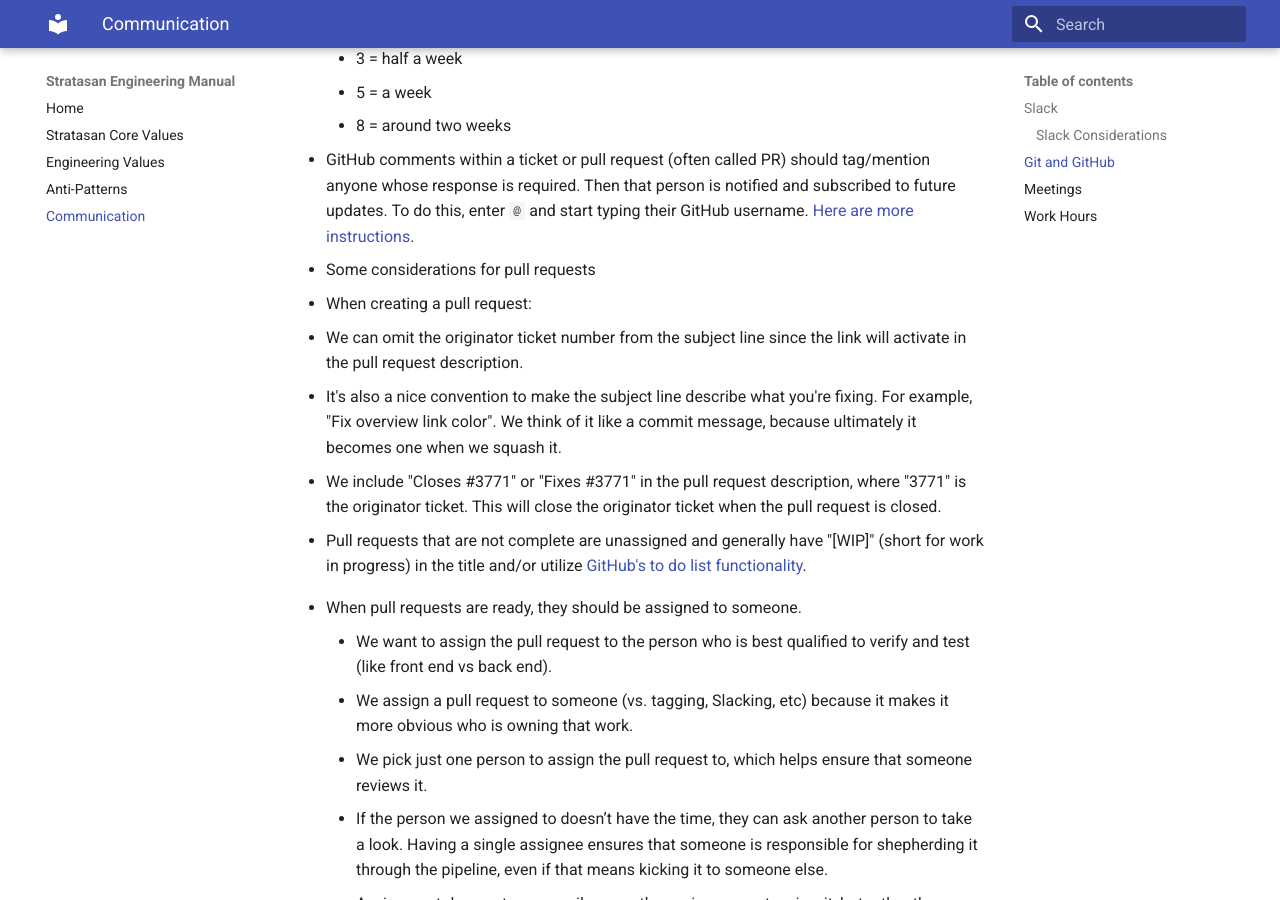
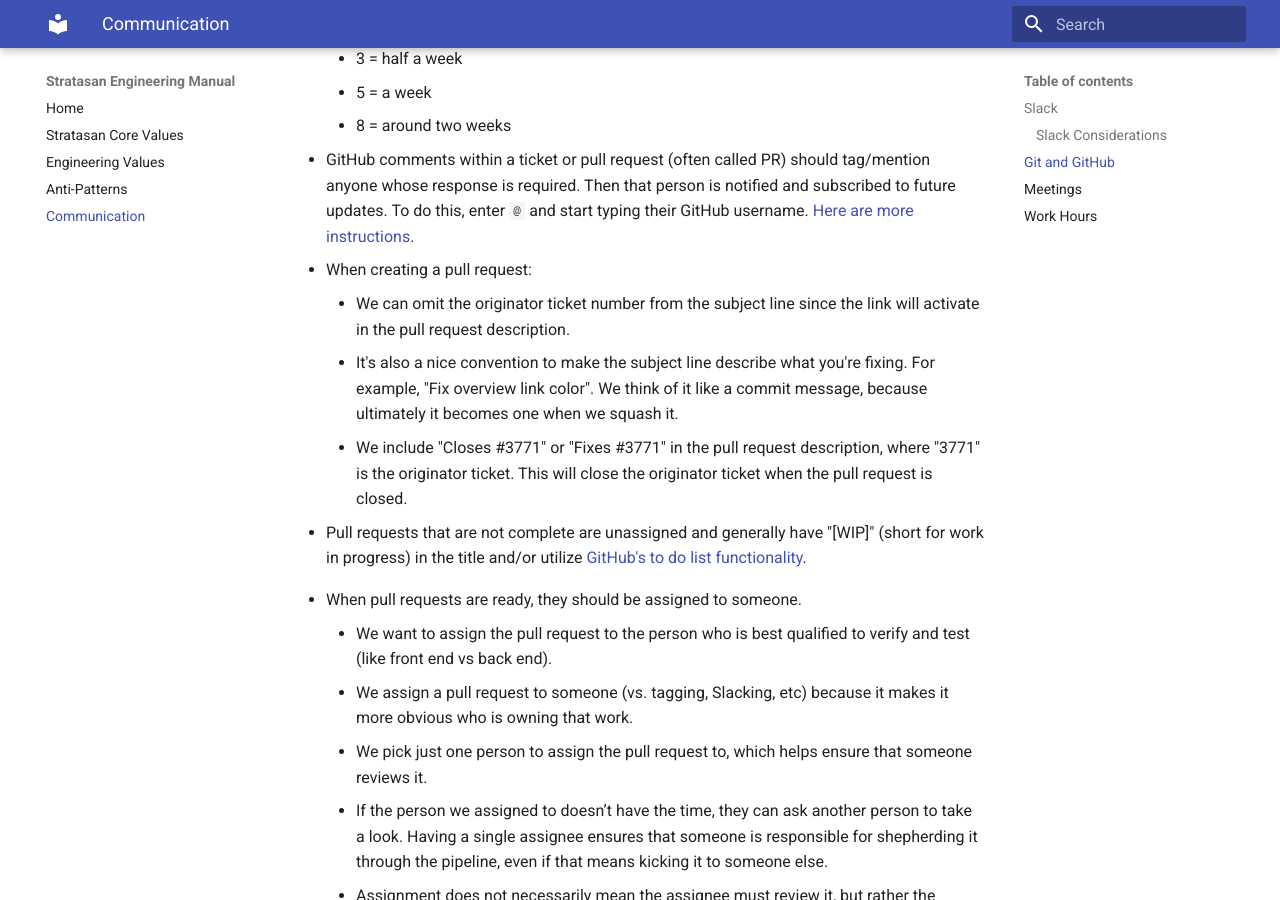
Before and after one commit to stratasan/engineering, an MkDocs documentation site: the page built from docs/how_we_communicate.md, in a window 1280 px wide and 900 px high, scrolled down 886 px. Built offline with MkDocs 1.6.1 and Material for MkDocs 9.7.7, drawn with Linux system fonts in a browser that asks for light colours; old or Windows-style settings are respelled for this version of MkDocs.

Commit message:
Sync bullet point alignment

```diff
--- a/docs/how_we_communicate.md
+++ b/docs/how_we_communicate.md
@@ -34,15 +34,14 @@ should occur via email or GitHub comments.
   tag/mention anyone whose response is required. Then that person is notified
   and subscribed to future updates. To do this, enter `@` and start typing their
   GitHub username. [Here are more instructions](https://github.com/blog/821-mention-somebody-they-re-notified).
-- Some considerations for pull requests
 - When creating a pull request:
-  - We can omit the originator ticket number from the subject line since the link will activate in the pull request description.
-  - It's also a nice convention to make the subject line describe what you're
-    fixing. For example, "Fix overview link color". We think of it like a commit
-    message, because ultimately it becomes one when we squash it.
-  - We include "Closes #3771" or "Fixes #3771" in the pull request description,
-    where "3771" is the originator ticket. This will close the originator ticket
-    when the pull request is closed.
+    - We can omit the originator ticket number from the subject line since the link will activate in the pull request description.
+    - It's also a nice convention to make the subject line describe what you're
+      fixing. For example, "Fix overview link color". We think of it like a commit
+      message, because ultimately it becomes one when we squash it.
+    - We include "Closes #3771" or "Fixes #3771" in the pull request description,
+      where "3771" is the originator ticket. This will close the originator ticket
+      when the pull request is closed.
 - Pull requests that are not complete are unassigned and generally have "[WIP]"
   (short for work in progress) in the title and/or utilize [GitHub's to do list functionality](http://lifehacker.com/why-a-github-gist-is-my-favorite-to-do-list-1493063613).
 <!-- - We define a pull request as ready when... -->
```
